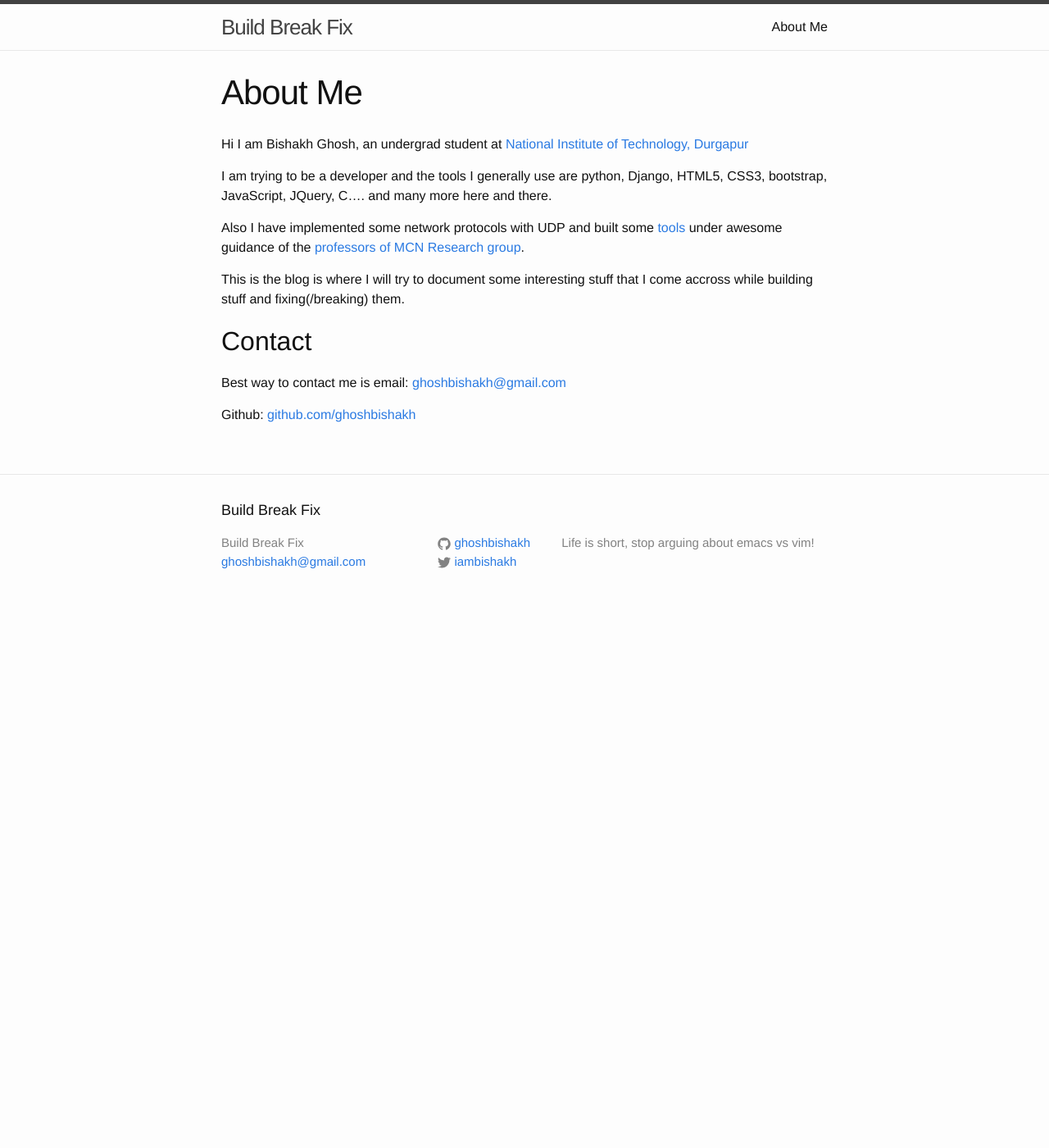
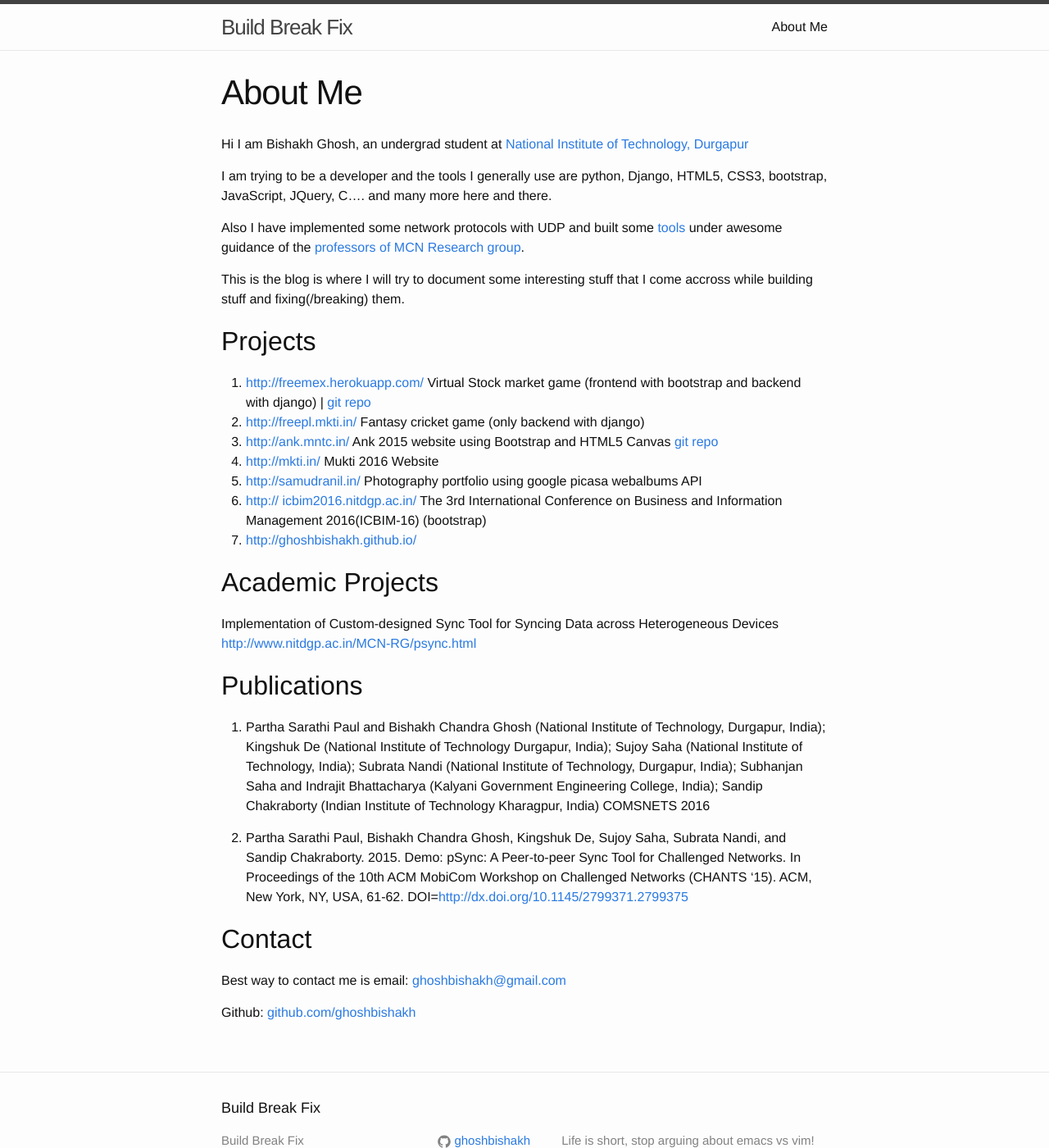
Before and after one commit to ghoshbishakh/blog, a Jekyll site: the page built from about.md, in a window 1280 px wide and 1400 px high. Shown: the whole window at 82% size. Built offline with Jekyll 4.4.1, drawn with Linux system fonts in a browser that asks for light colours.

Commit message:
Updated Site

```diff
--- a/about.md
+++ b/about.md
@@ -12,6 +12,55 @@ Also I have implemented some network protocols with UDP and built some [tools](h
 
 This is the blog is where I will try to document some interesting stuff that I come accross while building stuff and fixing(/breaking) them.
 
+Projects
+--------
+
+1.  [http://freemex.herokuapp.com/](http://freemex.herokuapp.com/)
+	Virtual Stock market game (frontend with
+	bootstrap and backend with django)
+	| [git repo](https://github.com/ghoshbishakh/freemex_main)
+2.  [http://freepl.mkti.in/](http://freepl.mkti.in/)
+    Fantasy cricket game (only backend with django)
+3.  [http://ank.mntc.in/](http://ank.mntc.in/)
+	Ank 2015 website using Bootstrap and HTML5 Canvas [git repo](https://github.com/ghoshbishakh/ank2015)
+4.  [http://mkti.in/](http://mkti.in/)
+    Mukti 2016 Website
+5.  [http://samudranil.in/](http://samudranil.in/)
+    Photography portfolio using google picasa
+	webalbums API
+6.  [http:// icbim2016.nitdgp.ac.in/](http:// icbim2016.nitdgp.ac.in/)
+	The 3rd International Conference on Business and
+	Information Management 2016(ICBIM-16)
+	(bootstrap)
+7.  [http://ghoshbishakh.github.io/](http://ghoshbishakh.github.io/)
+
+Academic Projects
+-----------------
+Implementation of Custom-designed Sync Tool for
+Syncing Data across Heterogeneous Devices
+[http://www.nitdgp.ac.in/MCN-RG/psync.html](http://www.nitdgp.ac.in/MCN-RG/psync.html)
+
+Publications
+------------
+
+1.  Partha Sarathi Paul and Bishakh Chandra Ghosh (National
+	Institute of Technology, Durgapur, India); Kingshuk De
+	(National Institute of Technology Durgapur, India); Sujoy Saha
+	(National Institute of Technology, India); Subrata Nandi
+	(National Institute of Technology, Durgapur, India);
+	Subhanjan Saha and Indrajit Bhattacharya (Kalyani
+	Government Engineering College, India); Sandip Chakraborty
+	(Indian Institute of Technology Kharagpur, India)
+	COMSNETS 2016
+
+2.  Partha Sarathi Paul, Bishakh Chandra Ghosh, Kingshuk De,
+	Sujoy Saha, Subrata Nandi, and Sandip Chakraborty. 2015.
+	Demo: pSync: A Peer-to-peer Sync Tool for Challenged
+	Networks. In Proceedings of the 10th ACM MobiCom Workshop
+	on Challenged Networks (CHANTS '15). ACM, New York, NY,
+	USA, 61-62.
+	DOI=[http://dx.doi.org/10.1145/2799371.2799375](http://dx.doi.org/10.1145/2799371.2799375)
+
 Contact
 -------
 Best way to contact me is email: [ghoshbishakh@gmail.com](mailto:ghoshbishakh@gmail)
```
